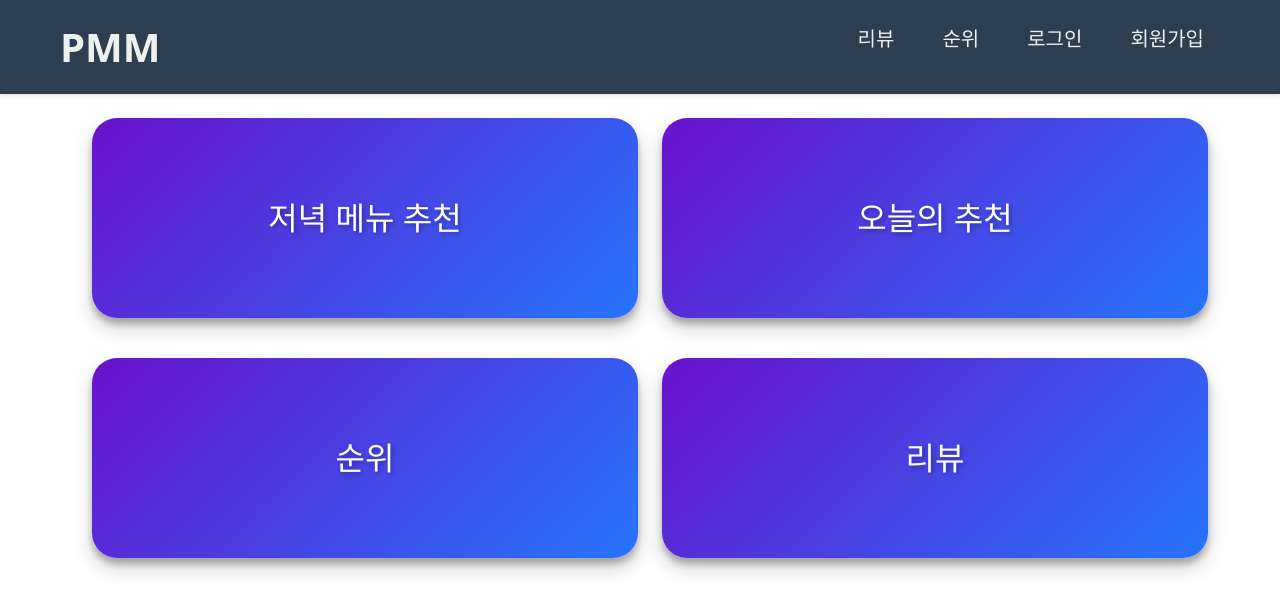
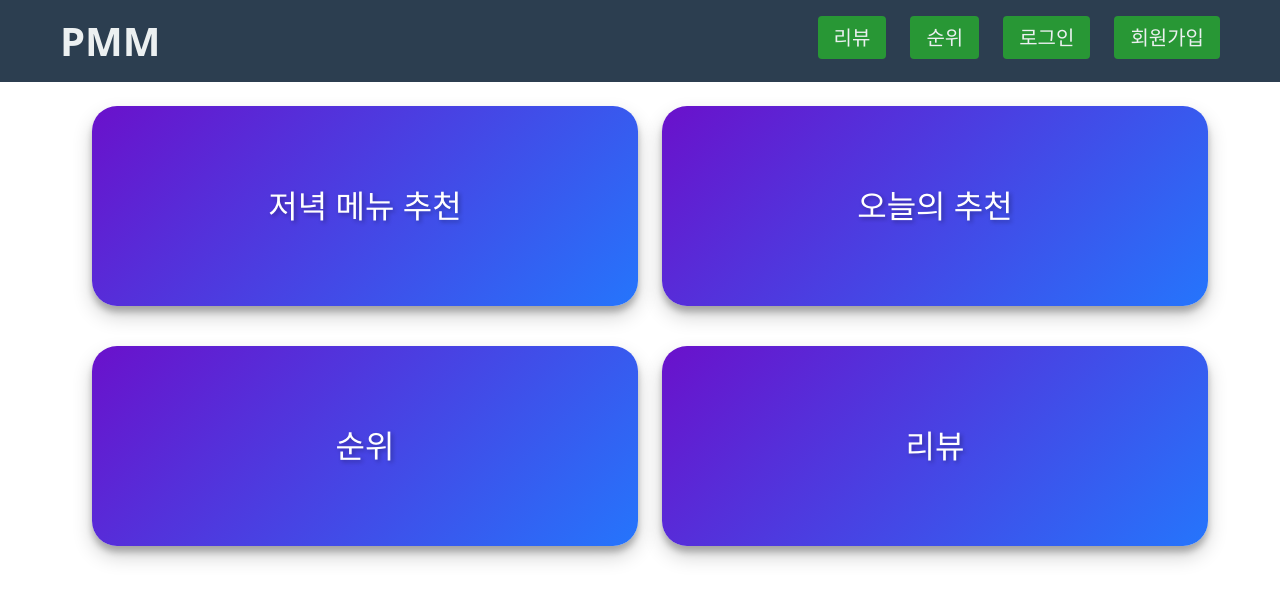
Before and after one commit to zhffk0379/PickMyMenu_Front, a React (Create React App) app: page / in a window 1280 px wide. Shown: the top 612 px of the page. Built offline with nearby package versions, Linux system fonts and the light colour scheme; no server answers.

Commit message:
feat - add if not login do not go to ranking and review page

```diff
--- a/src/components/layout/Header.jsx
+++ b/src/components/layout/Header.jsx
@@ -1,5 +1,5 @@
 import React from "react";
-import { Link } from "react-router-dom";
+import {Link, useNavigate} from "react-router-dom";
 import { useAuth } from '../../contexts/AuthContext'; // useAuth 임포트
 import './header.css';
 import axios from 'axios';
@@ -7,6 +7,7 @@ import {Navbar} from "react-bootstrap"; // axios 임포트
 
 const Header = () => {
   const { isAuthenticated, logout } = useAuth();
+  let navigate = useNavigate();
 
   const handleLogout = async () => {
     try {
@@ -21,14 +22,24 @@ const Header = () => {
     }
   };
 
+  const isLogin = (e) => {
+    if(!isAuthenticated){
+      e.preventDefault();
+      const process = window.confirm("로그인이 필요한 서비스입니다. 회원가입 페이지로 이동하시겠습니까?");
+      if (process) {
+        navigate("/join");
+      }
+    }
+  }
+
   return (
     <header className="header">
       <div className="header-container">
         <Link to="/" className="logo fs-1">PMM</Link>
         <Navbar className={"d-flex align-items-center"}>
           <ul>
-            <li><Link className={"fs-5"} to="/review">리뷰</Link></li>
-            <li><Link className={"fs-5"} to="/ranking">순위</Link></li>
+            <li><Link className={"fs-5"} to="/review" onClick={isLogin}>리뷰</Link></li>
+            <li><Link className={"fs-5"} to="/ranking" onClick={isLogin}>순위</Link></li>
 
             {isAuthenticated ? (
               <>
--- a/src/components/layout/header.css
+++ b/src/components/layout/header.css
@@ -1,7 +1,7 @@
+/* 기존 스타일 */
 .header {
   background-color: #2c3e50;
-  padding: 1rem 0;
-  box-shadow: 0 2px 4px rgba(0,0,0,0.1);
+  padding: 0.3rem 0;
 }
 
 .header-container {
@@ -9,7 +9,7 @@
   margin: 0 auto;
   display: flex;
   justify-content: space-between;
-  align-items: center;
+  align-items: center; /* 수직 중앙 정렬 추가 */
   padding: 0 20px;
 }
 
@@ -22,12 +22,12 @@
 
 nav ul {
   list-style-type: none;
-  padding: 0;
   display: flex;
 }
 
 nav ul li {
-  margin-left: 1rem;
+  margin-left: 1.5rem;
+  margin-top: 10px;
 }
 
 nav ul li a {
@@ -35,11 +35,12 @@ nav ul li a {
   text-decoration: none;
   padding: 0.5rem 1rem;
   border-radius: 4px;
-  transition: background-color 0.3s;
+  background-color: #289735;
+  transition: background-color 0.2s;
 }
 
 nav ul li a:hover {
-  background-color: #34495e;
+  background-color: #287715;
 }
 
 /* 태블릿 크기 */
--- a/src/routes/HomePage.js
+++ b/src/routes/HomePage.js
@@ -1,10 +1,13 @@
 import React, { useEffect, useState } from 'react';
-import { Link } from "react-router-dom";
+import { Link, useNavigate} from "react-router-dom";
 import "./HomePage.css";
 import { Container, Row, Col } from "react-bootstrap";
+import {useAuth} from "../contexts/AuthContext";
 
 const HomePage = () => {
   const [nowDate, setNowDate] = useState("점심 메뉴 추천");
+  const navigate = useNavigate(); // 페이지 이동을 위한 훅
+  const { isAuthenticated } = useAuth();
 
   useEffect(() => {
     const date = new Date();
@@ -12,6 +15,16 @@ const HomePage = () => {
       setNowDate("저녁 메뉴 추천");
     }
   }, []);
+
+  const isLogin = (e) => {
+    if (!isAuthenticated) {
+      e.preventDefault();
+      const proceed = window.confirm("로그인이 필요한 서비스입니다. 회원가입 페이지로 이동하시겠습니까?");
+      if (proceed) {
+        navigate("/join")
+      }
+    }
+  }
 
   return (
     <Container className="mt-4">
@@ -32,12 +45,12 @@ const HomePage = () => {
       {/* 두 번째 Row - 두 번째 줄에 두 개 버튼 배치 */}
       <Row className="mb-4">
         <Col xs={6} className="mb-3">
-          <Link to="/ranking" className="recommendation-link">
+          <Link to="/ranking" className="recommendation-link" onClick={isLogin}>
             순위
           </Link>
         </Col>
         <Col xs={6} className="mb-3">
-          <Link to="/review" className="recommendation-link">
+          <Link to="/review" className="recommendation-link" onClick={isLogin}>
             리뷰
           </Link>
         </Col>
```
